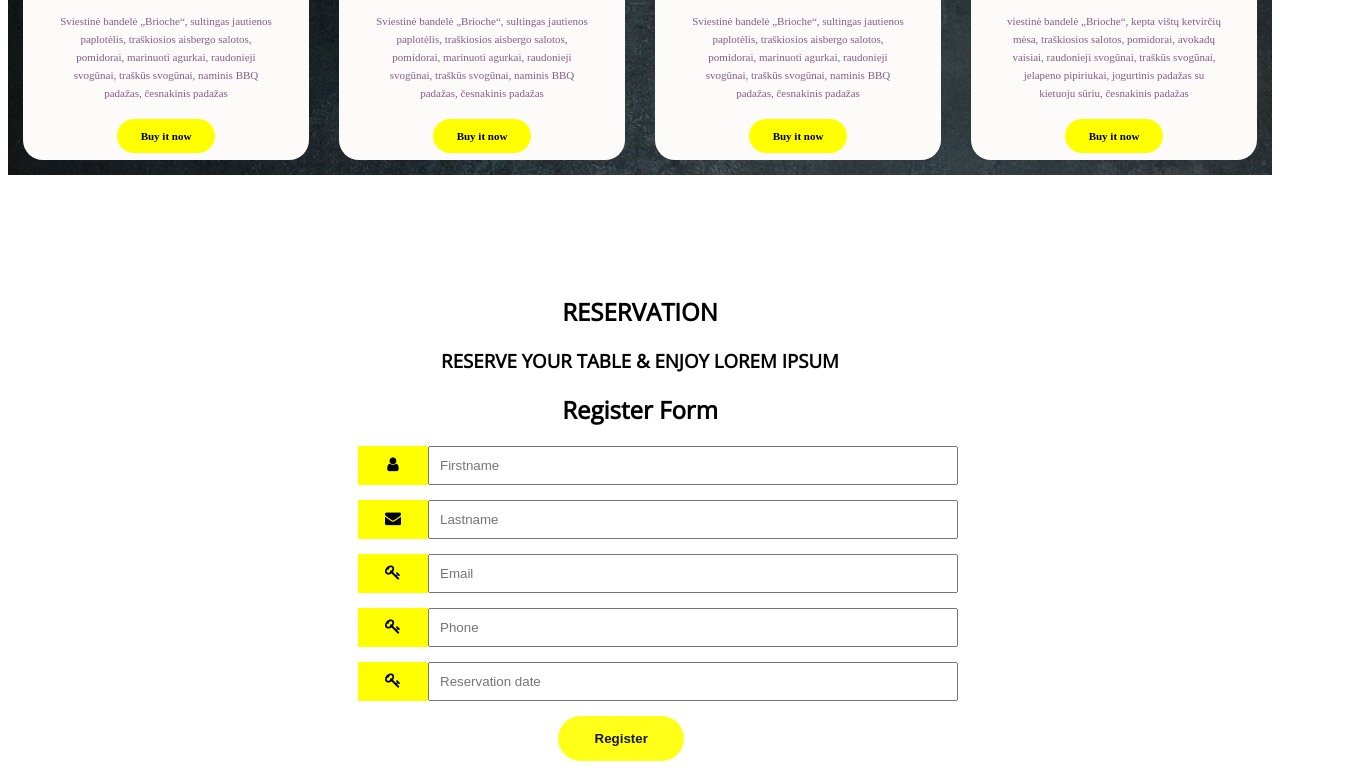
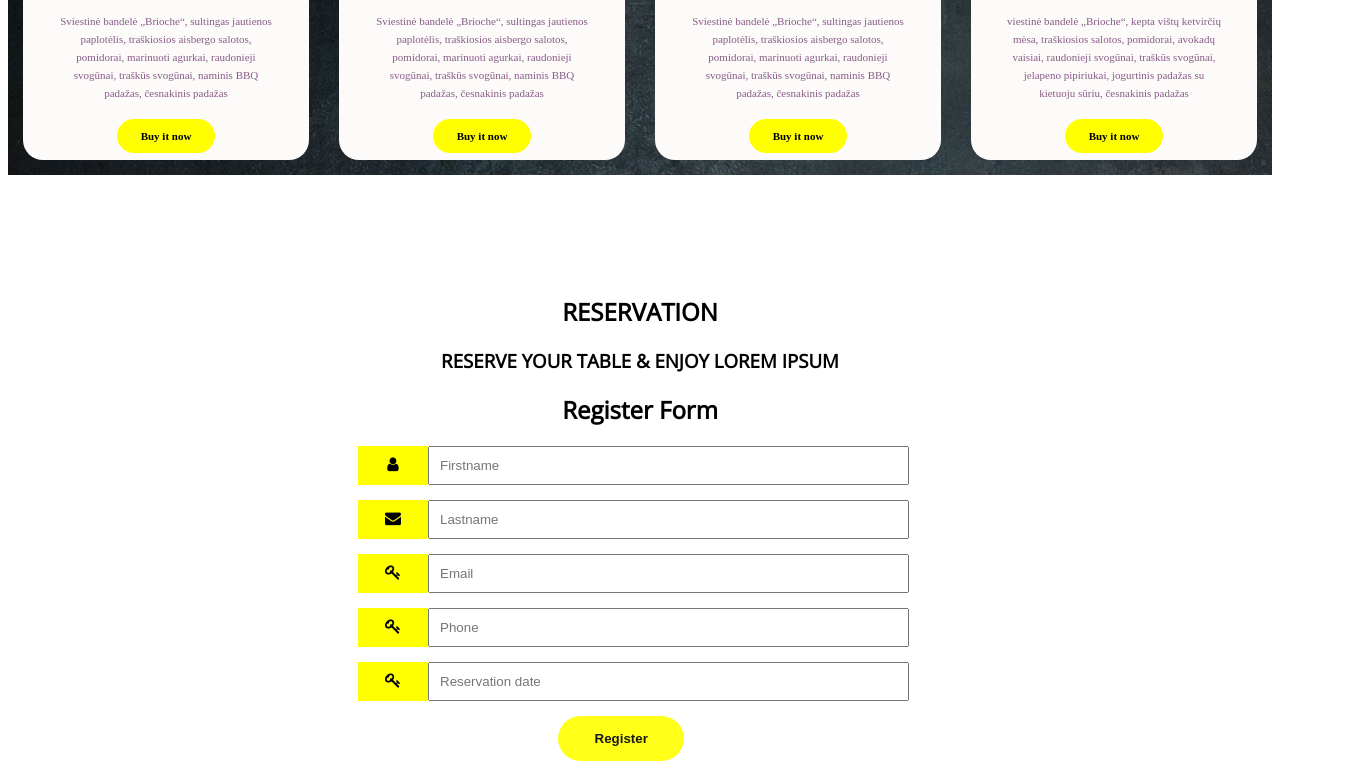
Before and after one commit to akrom1kas/https---github.com-akrom1kas-website, a plain HTML site: page index.html in a window 1280 px wide. Shown: the part 1817-2598 px from the top of the page, 1369 px wide, since content can reach past the window. Drawn offline with nearby package versions, Linux system fonts and the light colour scheme.

Commit message:
sutvarkytas style.css

```diff
--- a/style.css
+++ b/style.css
@@ -303,12 +303,10 @@ h5{
 }
 .input-container {
     display: flex;
-    width: 80%;
     margin-bottom: 15px;
     margin-left: 350px;
   }
 
-  /* Style the form icons */
   .icon {
     padding: 10px;
     background: yellow;
@@ -317,7 +315,6 @@ h5{
     text-align: center;
   }
 
-  /* Style the input fields */
   .input-field {
     width: 50%;
     padding: 10px;
@@ -328,7 +325,6 @@ h5{
     border: 2px solid yellow;
   }
 
-  /* Set a style for the submit button */
   .buttons {
     background-color: yellow;
     color: black;
```
